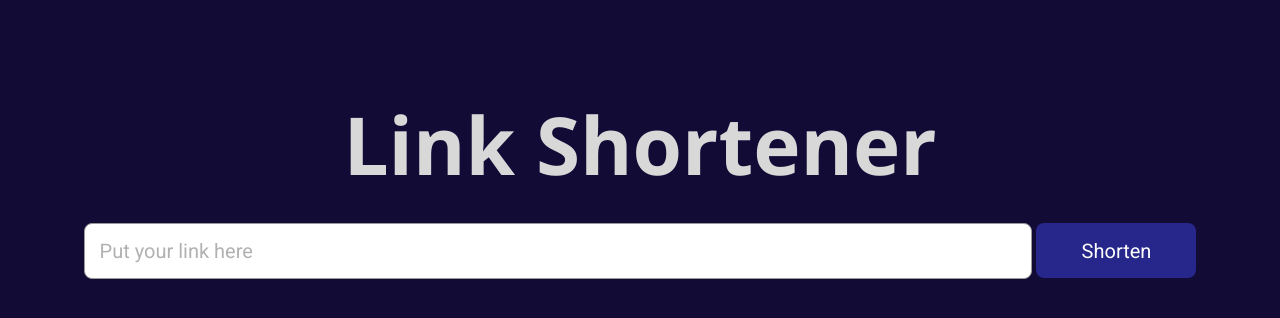
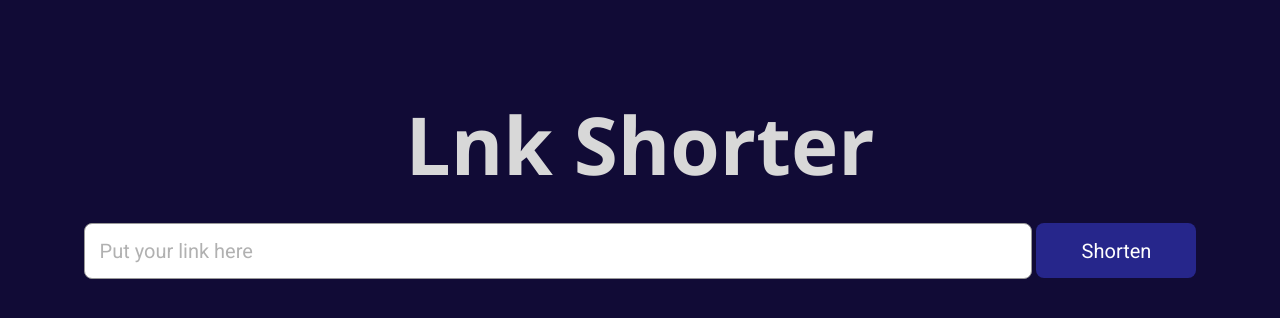
Before and after one commit to khoatdk007/Link-Shortener, a website: page public/index.html in a window 1280 px wide. Drawn offline with nearby package versions, Linux system fonts and the light colour scheme.

Commit message:
App deploy

```diff
--- a/public/index.html
+++ b/public/index.html
@@ -12,7 +12,7 @@
 
 <body>
     <div class="container">
-        <h1>Link Shortener</h1>
+        <h1>Lnk Shorter</h1>
         <div class="form-shorten">
             <input type="url" id="full-url" placeholder="Put your link here" autocomplete="off">
             <input type="submit" id="shorten-btn" value="Shorten">
```
